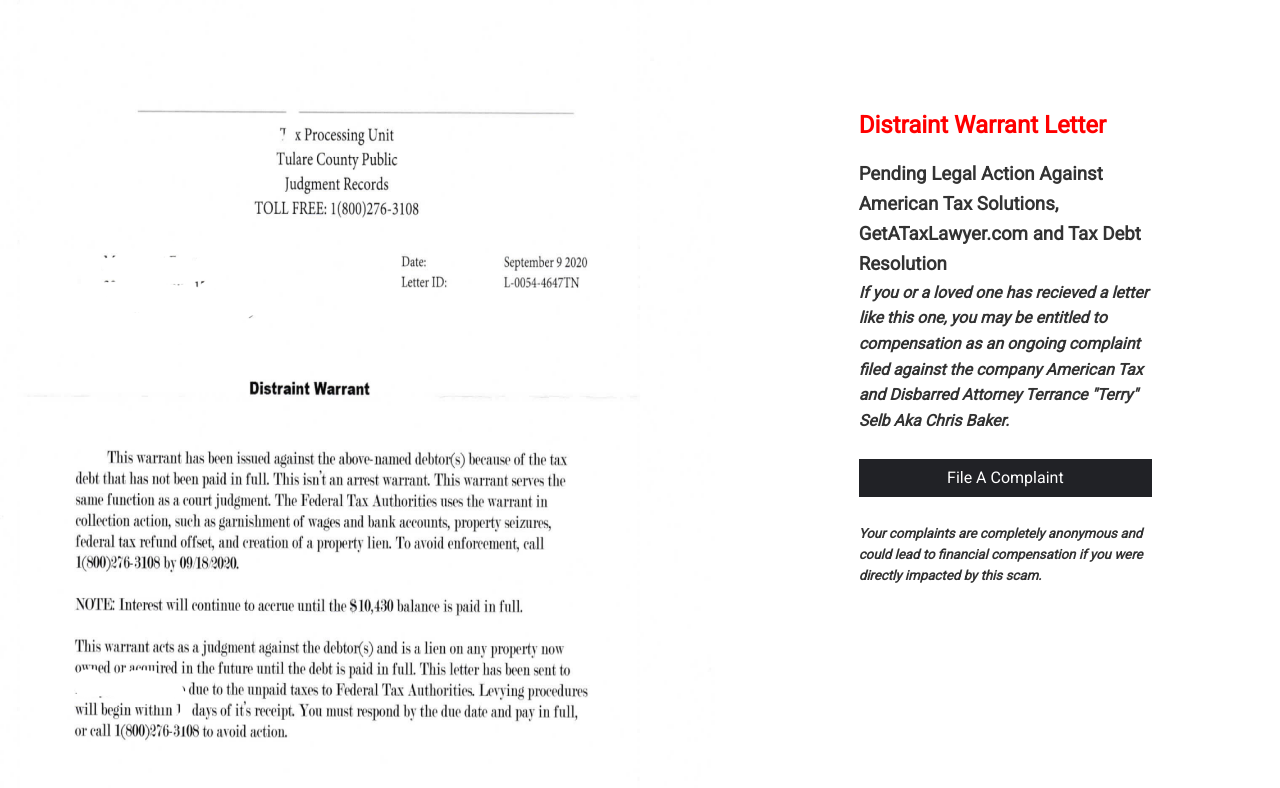
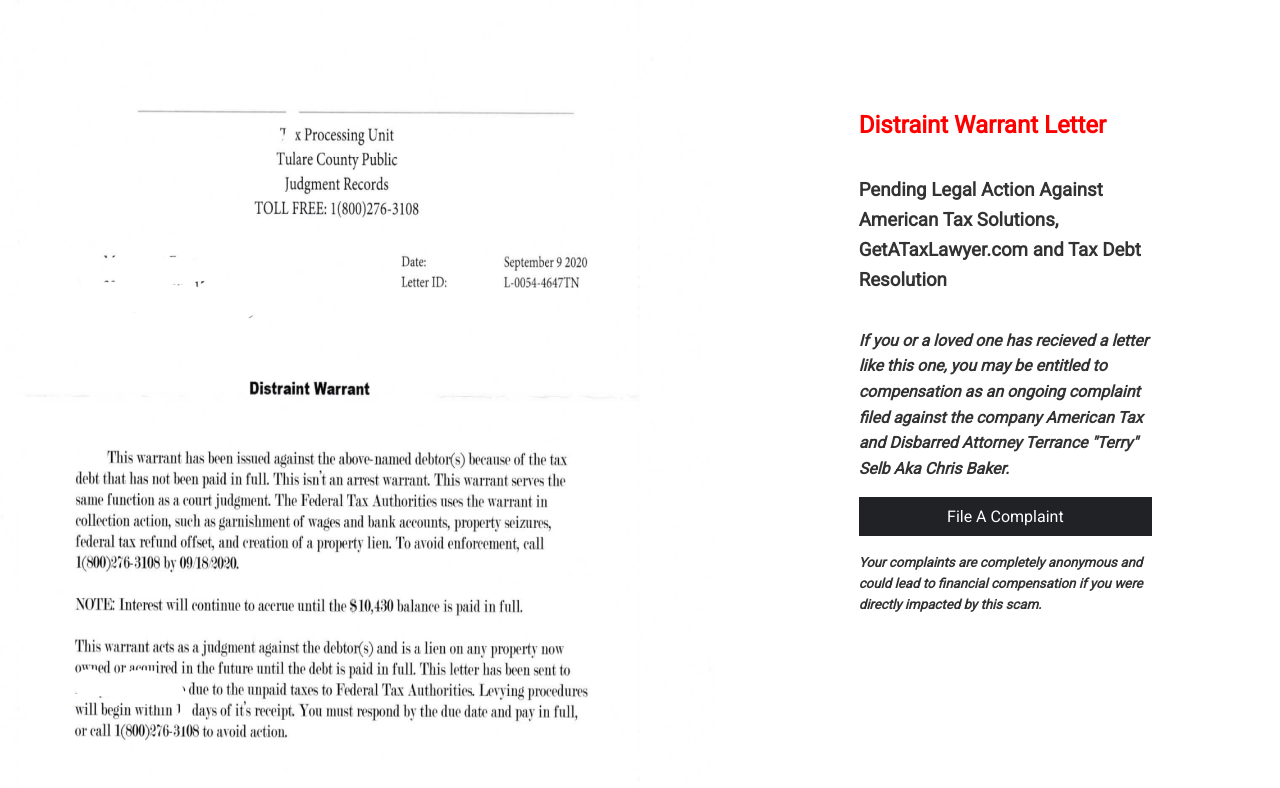
Before and after one commit to mickeygray/let1, a React (Create React App) app: page / in a window 1280 px wide. Shown: the top 788 px of the page. Built offline with nearby package versions, Linux system fonts and the light colour scheme.

Commit message:
first commit

```diff
--- a/src/components/Distraint.js
+++ b/src/components/Distraint.js
@@ -37,12 +37,12 @@
           <h2 className='lead' style={{ color: "red" }}>
             Distraint Warrant Letter
           </h2>
-          <h3>
+          <h3 className='py-1'>
             Pending Legal Action Against American Tax Solutions,
             GetATaxLawyer.com and Tax Debt Resolution
           </h3>
 
-          <h4>
+          <h4 className='py-1'>
             <i>
               If you or a loved one has recieved a letter like this one, you may
               be entitled to compensation as an ongoing complaint filed against
@@ -50,14 +50,14 @@
               Selb Aka Chris Baker.{" "}
             </i>
           </h4>
-          <br />
+
           <button
             className='btn btn-block btn-dark'
             onClick={() => setModal((prevState) => !prevState)}>
             File A Complaint
           </button>
-          <br />
-          <h5>
+
+          <h5 className='py-1'>
             <i>
               Your complaints are completely anonymous and could lead to
               financial compensation if you were directly impacted by this scam.
```
